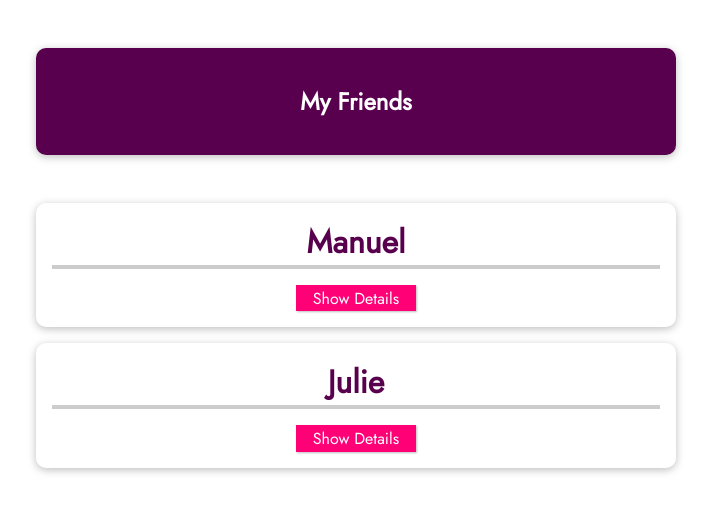
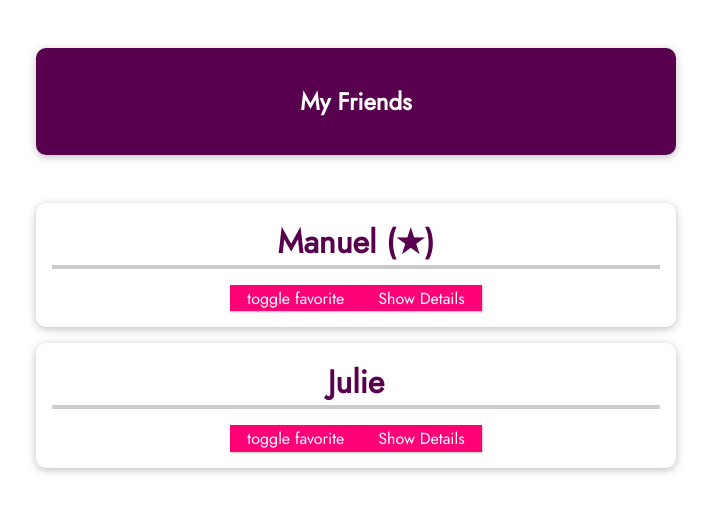
Before and after one commit to shb0328/vue-course, a Vue app in the folder vue-cli-project/vue-cli-01-a-new-vue-project/: page / in a window 1280 px wide. Shown: the top 512 px of the page, without its empty margins (284-995 px from the left). Built offline with nearby package versions, Linux system fonts and the light colour scheme.

Commit message:
changing props [1] (ex: toggle favorite)

```diff
--- a/vue-cli-project/vue-cli-01-a-new-vue-project/src/App.vue
+++ b/vue-cli-project/vue-cli-01-a-new-vue-project/src/App.vue
@@ -6,11 +6,13 @@
         name="Manuel"
         phone-number="031234"
         email-address="man@localhost.com"
+        is-favorite="1"
       ></friend-contact>
       <friend-contact
         name="Julie"
         phone-number="085421"
         email-address="jj@localhost.com"
+        is-favorite="0"
       ></friend-contact>
     </ul>
   </section>
--- a/vue-cli-project/vue-cli-01-a-new-vue-project/src/components/FriendContact.vue
+++ b/vue-cli-project/vue-cli-01-a-new-vue-project/src/components/FriendContact.vue
@@ -1,6 +1,7 @@
 <template>
   <li>
-    <h2>{{ name }}</h2>
+    <h2>{{ name }} {{ friendIsFavorite === '1' ? '(★)' : ''}}</h2>
+    <button @click="toggleFavorite">toggle favorite</button>
     <button @click="toggleDetails">{{ detailsAreVisible ? 'Hide' : 'Show' }} Details</button>
     <ul v-if="detailsAreVisible">
       <li><strong>Phone: </strong>{{ phoneNumber }}</li>
@@ -15,10 +16,12 @@
   props: [
     'name',
     'phoneNumber',
-    'emailAddress'
+    'emailAddress',
+    'isFavorite'
   ],
   data() {
     return {
+      friendIsFavorite: this.isFavorite,
       detailsAreVisible: false,
       friend: {
           id:'manuel',
@@ -34,6 +37,13 @@
       console.log(this.name);
       console.log(this.phoneNumber);
       console.log(this.emailAddress);
+    },
+    toggleFavorite() {
+      if(this.friendIsFavorite === '1') {
+        this.friendIsFavorite = '0';
+      } else {
+        this.friendIsFavorite = '1';
+      }
     }
   }
 };
```
